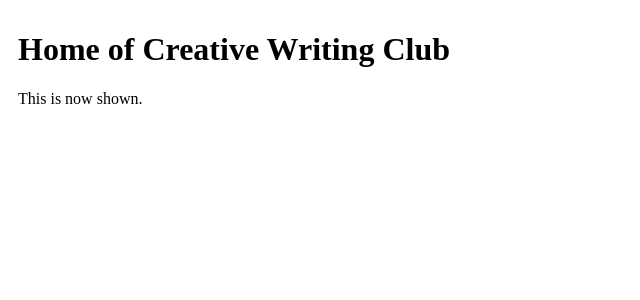
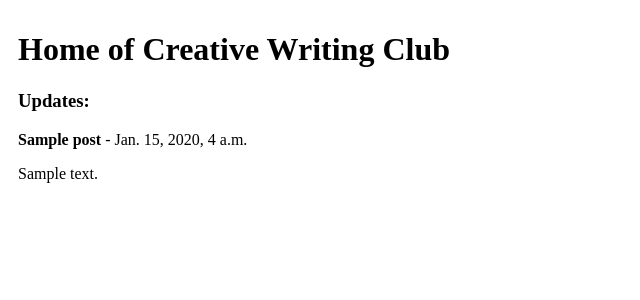
Before and after one commit to fixedalphabet/creative-writing-website, a Django app: page / in a window 1280 px wide. Shown: the part 75-375 px from the top of the page, without its empty margins (0-640 px from the left). Run offline with Django 3.2, Linux system fonts and the light colour scheme; tables that the repository leaves empty hold one stand-in row (values such as "Sample post").

Commit message:
added posts to frontpage

```diff
--- a/writingsite/frontpage/templates/frontpage/homepage.html
+++ b/writingsite/frontpage/templates/frontpage/homepage.html
@@ -1,11 +1,18 @@
-
-
 {% extends 'frontpage/header.html' %}
 {% load static %}
+{% load tz %}
 
 {% block content %}
     <link rel="stylesheet" type="text/css" href="{% static 'frontpage/style.css' %}">
     <h1> Home of Creative Writing Club </h1>
-    {{ text }}
+
+    <h3>Updates:</h3>
+    {% for post in postList %}
+        <div>
+            <b>{{ post.title }}</b> - {{ post.date_uploaded|localtime }}
+
+            <p>{{ post.content }}</p>
+        </div>
+    {% endfor %}
 
 {% endblock %}
--- a/writingsite/frontpage/views.py
+++ b/writingsite/frontpage/views.py
@@ -1,9 +1,11 @@
 from django.http import HttpResponse
 from django.shortcuts import render
+from .models import *
 
 # Create your views here.
 
 
 def index(request):
-    data = {'text': "This is now shown."}
+    postList = Post.objects.order_by('date_uploaded').reverse()
+    data = {'postList': postList}
     return render(request, 'frontpage/homepage.html', data)
--- a/writingsite/writingsite/settings.py
+++ b/writingsite/writingsite/settings.py
@@ -107,9 +107,7 @@ AUTH_PASSWORD_VALIDATORS = [
 
 LANGUAGE_CODE = 'en-us'
 
-TIME_ZONE = 'UTC'
-
-USE_I18N = True
+TIME_ZONE = 'US/Central'
 
 USE_L10N = True
 
```
